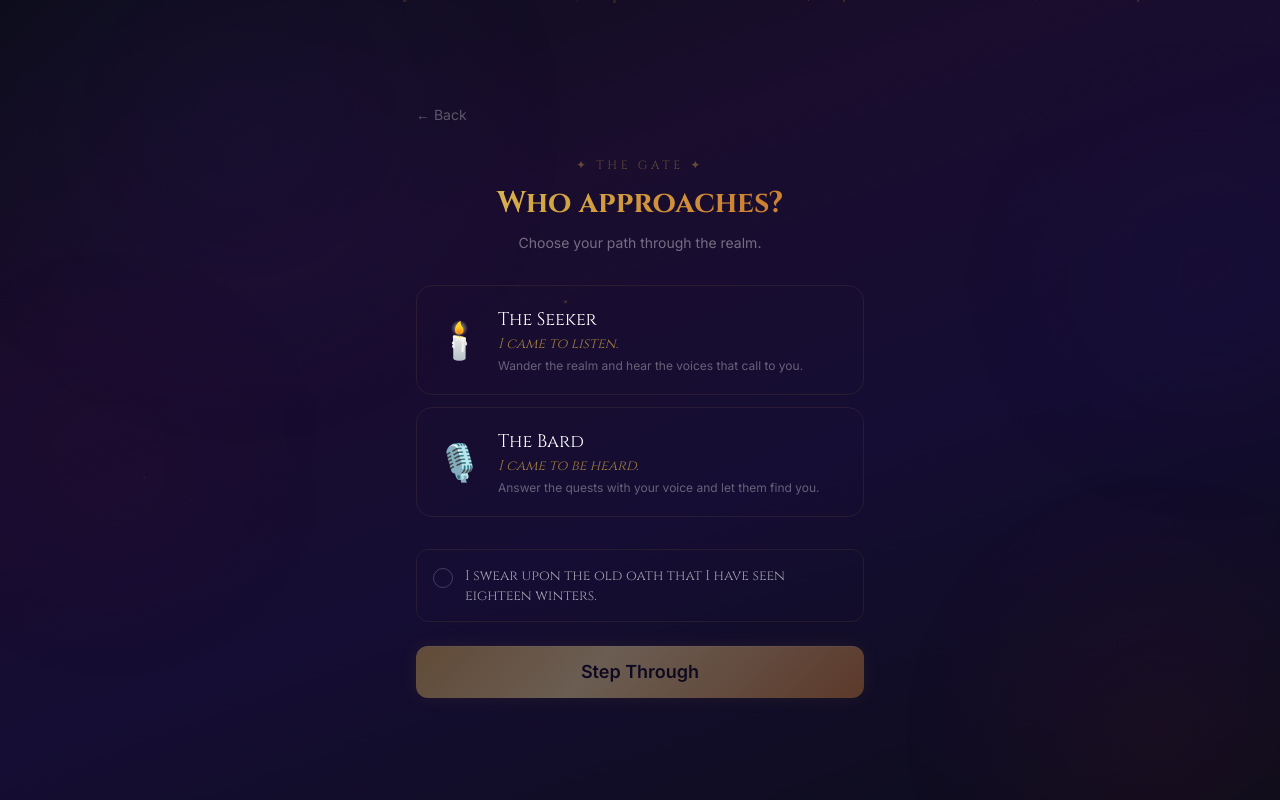
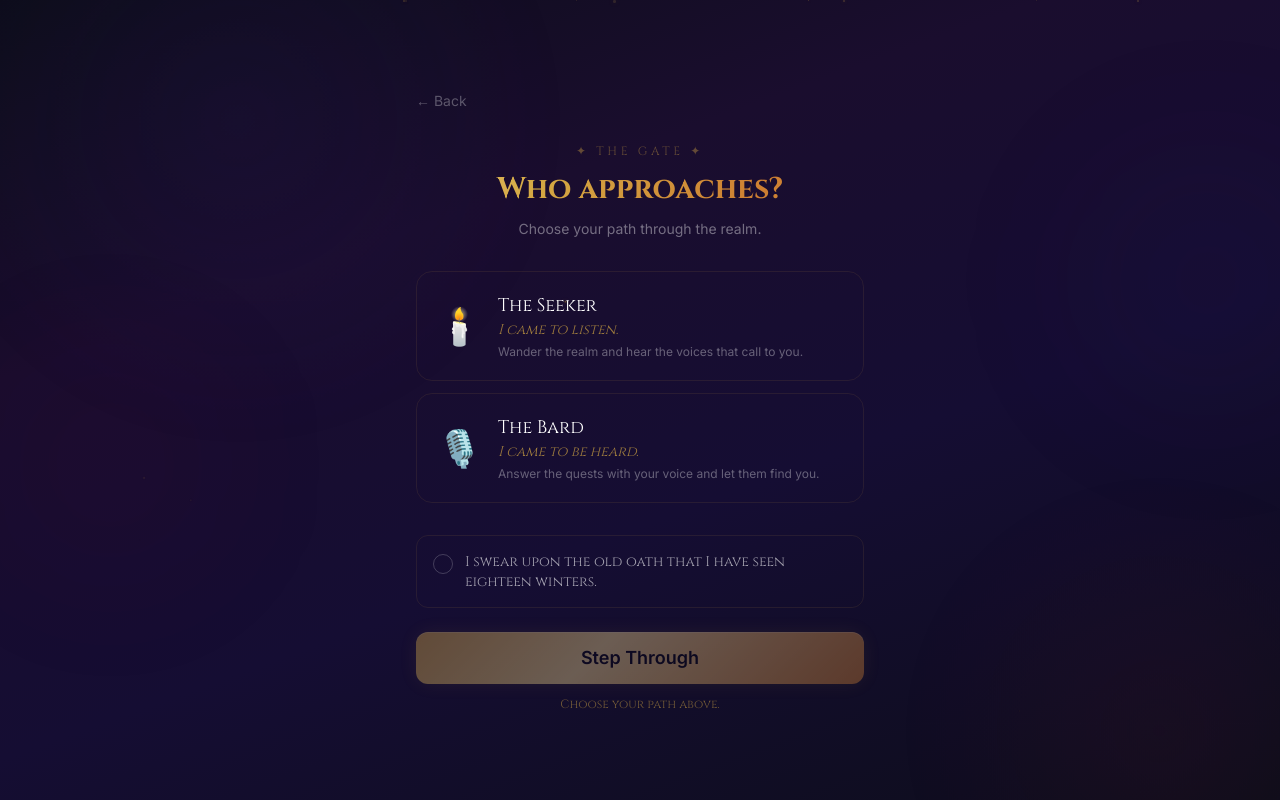
Before and after one commit to madhavmohan90/Kingdom-Dating, a React (Vite) app: page /Kingdom-Dating/gate in a window 1280 px wide. Built offline with nearby package versions, Linux system fonts and the light colour scheme; no server answers.

Commit message:
Gate: show hint why Step Through is disabled
Co-Authored-By: Claude Sonnet 5.5 <noreply@anthropic.com>
Claude-Session: https://claude.ai/code/session_01Qp3tSdVFtkHVCRpjLQNXrN

```diff
--- a/src/pages/Gate.jsx
+++ b/src/pages/Gate.jsx
@@ -126,6 +126,11 @@ export default function Gate() {
           <span className="relative z-10">{loading ? 'The gate opens...' : 'Step Through'}</span>
           <div className="absolute inset-0 -translate-x-full group-hover:translate-x-full transition-transform duration-700 bg-gradient-to-r from-transparent via-white/20 to-transparent" />
         </button>
+        {(!path || !sworn) && (
+          <p className="text-kingdom-gold/50 text-xs text-center mt-3 font-display">
+            {!path ? 'Choose your path above.' : 'Tap the oath above to proceed.'}
+          </p>
+        )}
       </div>
     </div>
   )
```
